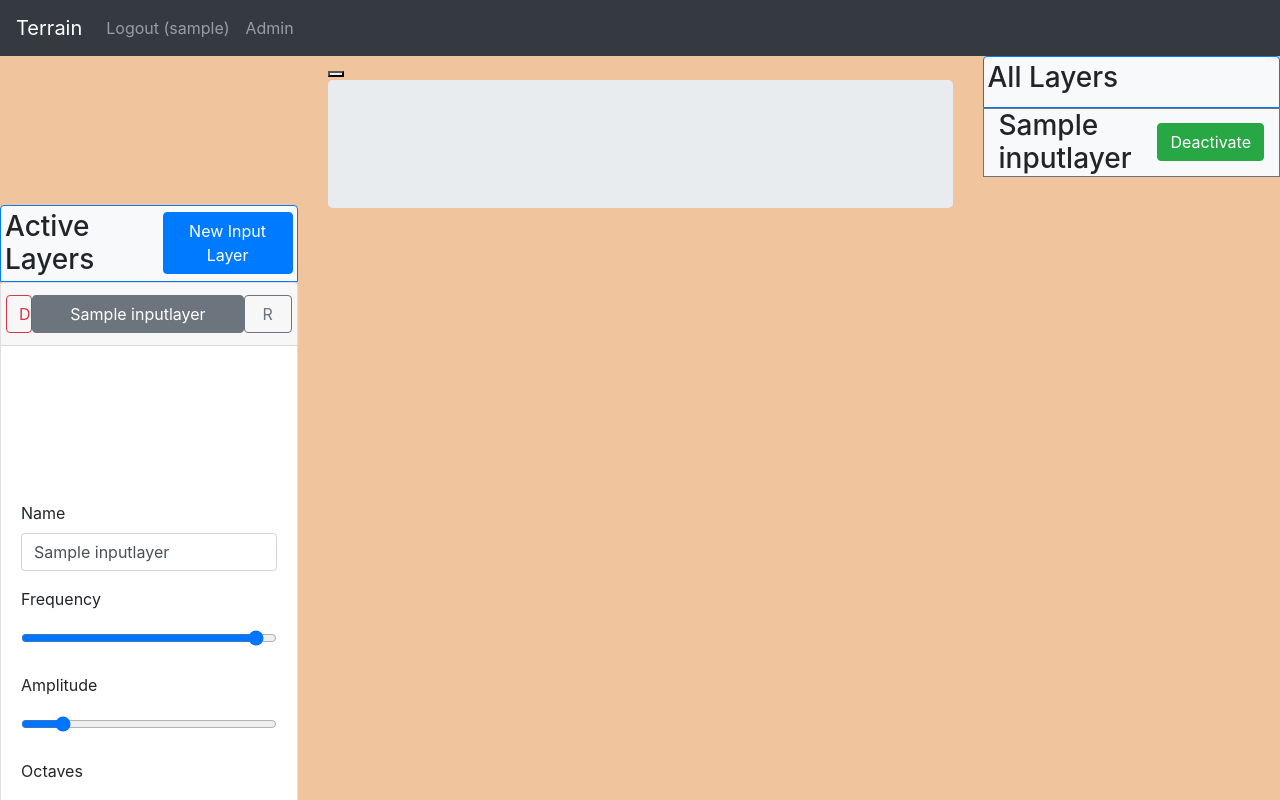
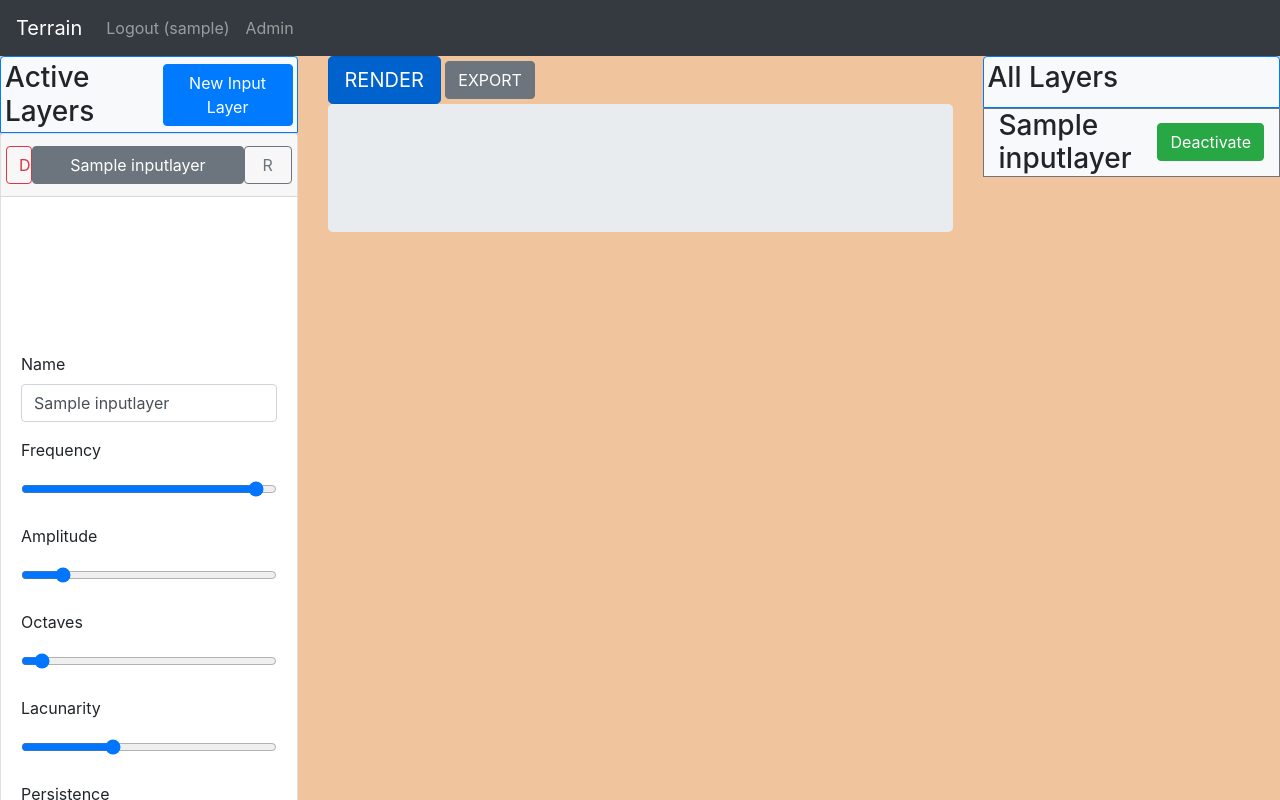
Before and after one commit to IanLiggett/terrain-website, a Django app: page / in a window 1280 px wide. Run offline with Django 4.2, Linux system fonts and the light colour scheme; a user stored in the database is signed in; tables that the repository leaves empty hold one stand-in row (values such as "Sample post"); parts of the project's set-up code (start-up, migrations or seed data) failed here and were passed over; some libraries are stand-ins or nearby versions.

Commit message:
Added render and export button, uses active layers

```diff
--- a/terrain/static/terrain.js
+++ b/terrain/static/terrain.js
@@ -8,7 +8,7 @@ const middle_column = document.getElementById("middleColumn");
 const render_window_frame = document.getElementById("renderWindowFrame");
 
 function render_window_size() {
-    return {"window_width": middle_column.clientWidth, "window_height": middle_column.clientHeight / 2};
+    return {"window_width": render_window_frame.clientWidth, "window_height": middle_column.clientHeight / 2};
 }
 function camera_perspective() {
     const {window_width, window_height} = render_window_size();
@@ -50,7 +50,7 @@ function resize_render_window() {
 // size renderer to current frame and listen for changes
 resize_render_window();
 const observer = new ResizeObserver(resize_render_window);
-observer.observe(middle_column);
+observer.observe(render_window_frame);
 
 // create light, ambient for global visibility and a point light for shadows
 const light = new THREE.DirectionalLight(0xffffff, 2);
@@ -59,8 +59,6 @@ scene.add(light);
 
 const ambient = new THREE.AmbientLight(0xffffff, 0.5);
 scene.add(ambient);
-
-const activeLayers = {};
 
 // array for iterating over neighbors cleanly
 const neighbor_offsets = [
@@ -155,19 +153,23 @@ function get_lowest_neighbor(x, y, z, position, plane_width, plane_height, prng)
 }
 
 // calculates noise given layer parameters and a seeded noise generator
-function calculate_noise(noise2d, x, y, frequency, amplitude, octaves, lacunarity, persistance) {
+function calculate_noise(noise2d, x, y, frequency, amplitude, octaves, lacunarity, persistence) {
+    // if (Number.isNaN(x) || Number.isNaN(y) || Number.isNaN(frequency) || Number.isNaN(amplitude) || Number.isNaN(octaves) || Number.isNaN(lacunarity) || Number.isNaN(persistence)) {
+    //     console.log("Maybe NAN: ", x, y, frequency, amplitude, octaves, lacunarity, persistence)
+    // }
+
     let noise = 0;
     for (let octave = 0; octave < octaves; octave++) {
         const octFrequency = frequency * lacunarity ** octave;
-        noise += noise2d(x * octFrequency, y * octFrequency) * (amplitude * persistance ** octave);
+        noise += noise2d(x * octFrequency, y * octFrequency) * (amplitude * persistence ** octave);
     }
     return noise;
 }
 
-function calculate_extreme_noise(amplitude, octaves, persistance, extreme) {
+function calculate_extreme_noise(amplitude, octaves, persistence, extreme) {
     let extremeNoise = 0;
     for (let octave = 0; octave < octaves; octave++) {
-        extremeNoise += extreme * (amplitude * persistance ** octave);
+        extremeNoise += extreme * (amplitude * persistence ** octave);
     }
     return extremeNoise;
 }
@@ -343,10 +345,6 @@ function fill_depressions_with_water(geometry, colors) {
         const {x, y} = get_xy_from_i(ci, plane_width);
         const z = positions_array[ci * 3 + 2];
 
-        // colors[ciz - 2] = 255
-        // colors[ciz - 1] = 255
-        // colors[ciz] = 255
-
         for (const [dx, dy] of neighbor_offsets) {
             const nx = x + dx;
             const ny = y + dy;
@@ -376,13 +374,17 @@ function fill_depressions_with_water(geometry, colors) {
 
 // calculate the generic height map based on layers
 // currently hardcoded with a couple layer's inputs
-function calculateTerrainNoise(geometry, noise2d) {
+function calculateTerrainNoise(layers, geometry, noise2d) {
     const position = geometry.getAttribute("position");
 
     for (let i = 0; i < position.count; i++) {
         const x = position.getX(i);
         const y = position.getY(i);
-        const z = calculate_noise(noise2d, x, y, 0.1, 1, 3, 2, 0.5) + calculate_noise(noise2d, x, y, 0.03, 2, 3, 2, 0.5);
+        // const z = calculate_noise(noise2d, x, y, 0.1, 1, 3, 2, 0.5) + calculate_noise(noise2d, x, y, 0.03, 2, 3, 2, 0.5);
+        let z = 0;
+        for (const layer of layers) {
+            z += calculate_noise(noise2d, x, y, layer.frequency, layer.amplitude, layer.octaves, layer.lacunarity, layer.persistence)
+        }
 
         position.setXYZ(i, x, y, z);
     }
@@ -391,44 +393,53 @@ function calculateTerrainNoise(geometry, noise2d) {
 }
 
 // main function which uses the scene to render the terrain
-function renderTerrain() {
-    // hardcoded seed
-    const seed = 12;
+let terrainMesh = null;
+const terrainMaterial = new THREE.MeshStandardMaterial({ vertexColors: true });
+
+function renderTerrain(layers, seed=12, erosion=true, water=true) {
+    set_render_button_inactive();
+
     // initialize seeded random number generator and noise function
     const prng = Alea(seed);
     const noise2d = createNoise2D(prng);
 
+    console.log("Layers: ", layers);
+
     // create geometry and populate it with height map
     const geometry = new THREE.PlaneGeometry(terrain_width_real, terrain_height_real, terrain_width, terrain_height);
-    calculateTerrainNoise(geometry, noise2d);
-    erode_terrain(geometry, prng);
+    calculateTerrainNoise(layers, geometry, noise2d);
+
+    // erosion!
+    if (erosion) erode_terrain(geometry, prng);
 
     // calculate normals and use that to determine color
     geometry.computeVertexNormals();
-    const material = new THREE.MeshStandardMaterial({
-        vertexColors: true
-    });
     const colors = calculate_terrain_colors(geometry);
-    fill_depressions_with_water(geometry, colors);
-    geometry.computeVertexNormals();
 
+    // water!
+    if (water) {
+        fill_depressions_with_water(geometry, colors);
+        // recalculate normals to fix water surface
+        geometry.computeVertexNormals();
+    }
+
+    // apply color
     geometry.setAttribute('color', new THREE.Float32BufferAttribute(colors, 3));
 
-    const heightMap = new THREE.Mesh(geometry, material);
-    heightMap.rotation.x = -Math.PI / 2;
-    scene.add(heightMap);
+    // create height map from calculated data and add it to scene
+    if (!terrainMesh) {
+        terrainMesh = new THREE.Mesh(geometry, terrainMaterial);
+        terrainMesh.rotation.x = -Math.PI / 2;
+        scene.add(terrainMesh);
+    } else {
+        terrainMesh.geometry.dispose();
+        terrainMesh.geometry = geometry;
+    }
 
     renderer.render(scene, camera);
+}
+// renderTerrain();
 
-    // export scene in a file format commonly used that contains all the information about the scene
-    // exportSceneAsGLB(scene);
-}
-renderTerrain();
-
-const sleep = (ms) => new Promise(resolve => setTimeout(resolve, ms));
-
-// layerId is a placeholder to grab the correct layer based on the layer form that's being edited
-// the hardcoded layer inputs are also a placeholder
 function renderPreview(canvas, params) {
     const { frequency, amplitude, octaves, lacunarity, persistence } = params;
     const max = calculate_extreme_noise(amplitude, octaves, persistence, 1);
@@ -523,14 +534,6 @@ function is_active(button) {
     return button.dataset.active === "1"
 }
 
-function start_tracking_layer() {
-
-}
-
-function stop_tracking_layer(layer_id) {
-    delete activeLayers[layer_id]
-}
-
 async function set_layer_active(button) {
     const layer_id = button.dataset.layerId;
 
@@ -596,6 +599,43 @@ activeLayersList.addEventListener("click", async function(event) {
     }
 })
 
+const renderButton = document.getElementById("renderButton");
+let button_active = true;
+
+function set_render_button_active() {
+    if (button_active) return;
+    button_active = true;
+
+    renderButton.removeAttribute("disabled");
+    renderButton.classList.remove("btn-secondary");
+    renderButton.classList.add("active");
+    renderButton.classList.add("btn-primary");
+}
+
+function set_render_button_inactive() {
+    if (!button_active) return;
+    button_active = false;
+
+    renderButton.setAttribute("disabled", true);
+    renderButton.classList.remove("btn-primary");
+    renderButton.classList.remove("active");
+    renderButton.classList.add("btn-secondary");
+}
+
+renderButton.addEventListener("click", async function(event) {
+    const layers = [];
+    for (const layer_card of activeLayersList.children) {
+        const form = layer_card.querySelector("form[data-layer-id]");
+        layers.push(getLayerParams(form));
+    }
+
+    renderTerrain(layers);
+});
+
+exportButton.addEventListener("click", async function() {
+    exportSceneAsGLB(scene);
+})
+
 function getLayerParams(form) {
     const d = new FormData(form);
     const p = `layer-${form.dataset.layerId}`;
@@ -649,6 +689,7 @@ function debouncedSave(form) {
 activeLayersList.addEventListener("input", function(event) {
     const form = event.target.closest("form[data-layer-id]");
     if (!form) return;
+    set_render_button_active();
     const canvas = document.getElementById(`preview-${form.dataset.layerId}`);
     if (canvas) throttledPreview(form, canvas);
     debouncedSave(form);
--- a/terrain/templates/app1/home.html
+++ b/terrain/templates/app1/home.html
@@ -24,7 +24,6 @@
             </div>
             <div id="contentRow" class="row">
                 <div id="leftColumn" class="col-sm-3 d-flex flex-column">
-                    <canvas id="renderPreview" class=""></canvas>
                     <div id="activeListFrame" class="d-flex flex-column">
                         <div class="p-1 border border-primary bg-light rounded-top d-flex align-items-center">
                             <h3 class="mb-0">Active Layers</h3>
@@ -48,8 +47,11 @@
                 </div>
                 <div id="middleColumn" class="col-sm-6 d-flex flex-column">
                     <div id="renderWindowFrame">
-                        <button>
-
+                        <button id="renderButton" class="btn btn-primary active btn-lg">
+                            RENDER
+                        </button>
+                        <button id="exportButton" class="btn btn-secondary">
+                            EXPORT
                         </button>
                     </div>
                     <div class="jumbotron">
```
